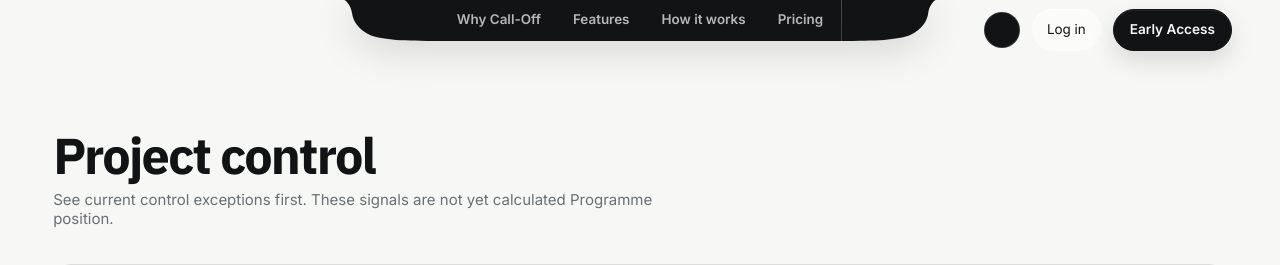
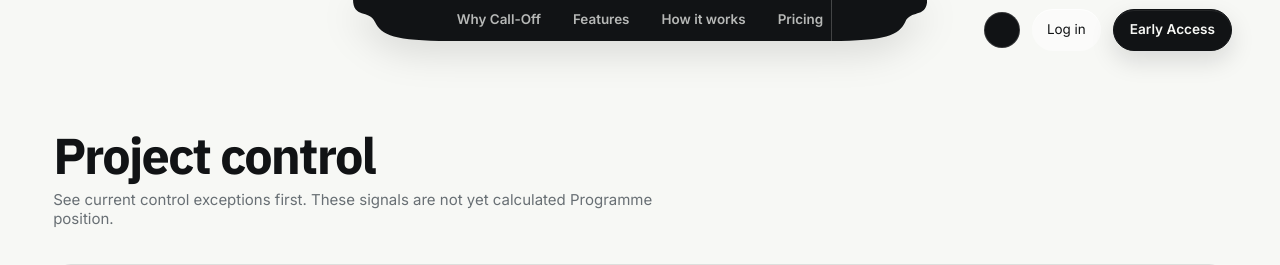
Before and after one commit to olangriffin/Call-Off, a Python web app: template app/frontend/templates/dashboard.html in a window 1280 px wide. Shown: the top 265 px of the page. Run offline with Jinja, Linux system fonts and the light colour scheme; the template is opened without the code that fills it, so the values that code supplies are empty.

Commit message:
Refine navbar S-curve and tighten outer spacing

```diff
--- a/app/frontend/static/css/navigation/site-nav-swoop.css
+++ b/app/frontend/static/css/navigation/site-nav-swoop.css
@@ -7,6 +7,7 @@
   --site-nav-swoop-width: 96px;
 
   overflow: visible;
+  padding-inline: 0;
   border-radius: 0;
   box-shadow: none;
   filter: drop-shadow(0 12px 18px rgba(0, 0, 0, 0.12));
@@ -22,7 +23,10 @@
   width: var(--site-nav-swoop-width);
   height: var(--site-nav-links-height);
   background: var(--nav-surface);
-  clip-path: path("M 0 0 H 96 C 92 2 88 7 87 14 C 86 22 81 30 69 36 C 56 41 35 42 0 42 Z");
+  /* Two tangent-matched cubic segments create a stronger S: the shoulder
+     drops steeply from the top edge, pinches inward, then opens into a long
+     horizontal sweep at the navbar's lower edge. */
+  clip-path: path("M 0 0 H 96 C 96 20 80 10 74 23 C 68 36 54 42 0 42 Z");
   pointer-events: none;
 }
 
@@ -42,3 +46,13 @@
   position: relative;
   z-index: 1;
 }
+
+/* Keep the spacing between navigation items unchanged while bringing the
+   first and last labels closer to the visible navbar shoulders. */
+.site-nav-links > a:first-of-type {
+  padding-left: 8px;
+}
+
+.site-nav-links > a:last-of-type {
+  padding-right: 8px;
+}
```
